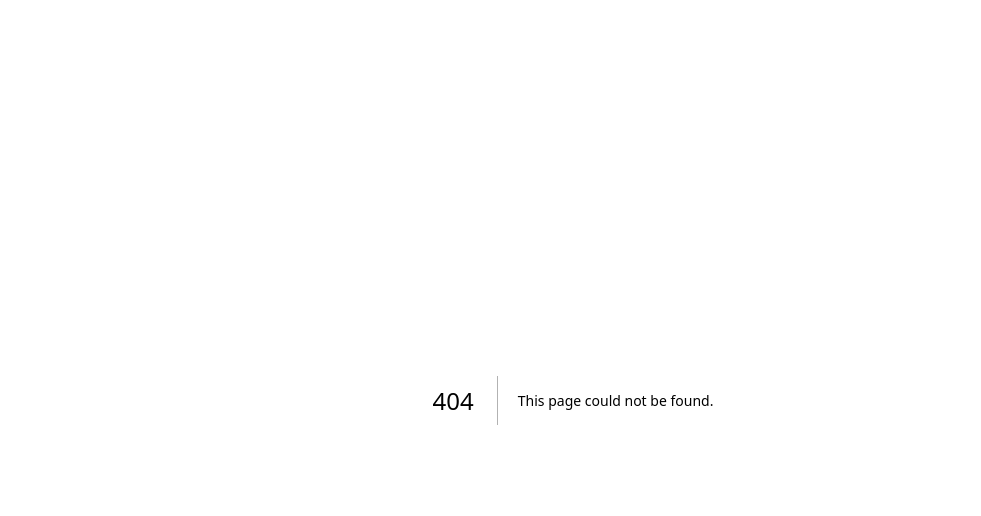
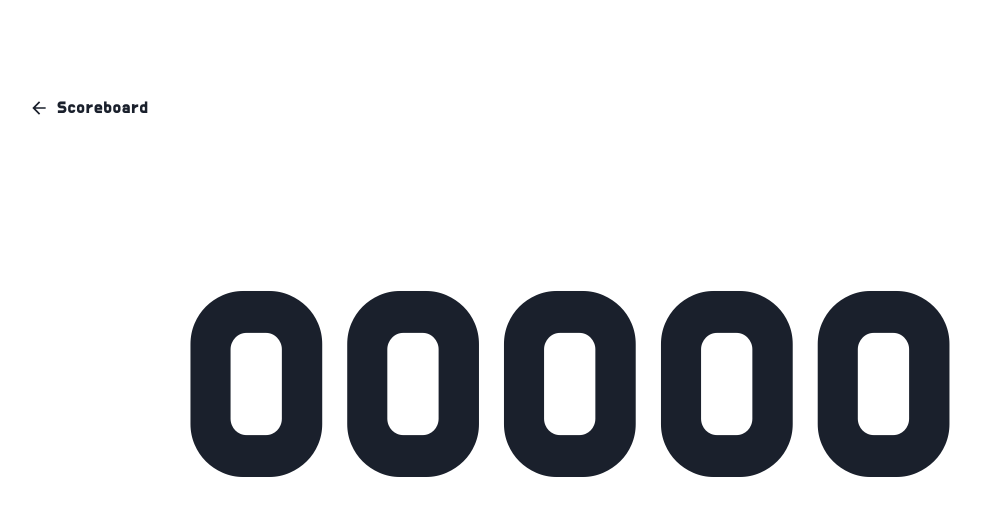
Before and after one commit to Permanaa/scoreboard, a Next.js app: page /textboard in a window 1280 px wide. Before the commit this address had no page. Shown: the top 516 px of the page, without its empty margins (67-1048 px from the left). Built offline with nearby package versions, Linux system fonts and the light colour scheme.

Commit message:
feat: textboard

```diff
--- /dev/null
+++ b/pages/textboard.tsx
@@ -0,0 +1,64 @@
+import {
+  Box,
+  Editable,
+  EditableInput,
+  EditablePreview,
+  Text
+} from "@chakra-ui/react";
+import {
+  ArrowBackIcon
+} from "@chakra-ui/icons"
+import { useLocalStorageState } from "../hooks/useLocalStorage";
+import Link from "next/link";
+import { Do_Hyeon } from 'next/font/google'
+
+const doHyun = Do_Hyeon({ weight: "400", subsets: ["latin"] })
+
+export default function Textboard () {
+  const [content, setContent] = useLocalStorageState<string>("textboard", "00000")
+
+  return (
+    <Box
+      w="100vw"
+      h="100vh"
+      display="flex"
+      alignItems="center"
+      justifyContent="center"
+      className={doHyun.className}
+    >
+      <Box position="absolute" top={24} left={24}>
+        <Link href="/">
+          <Box display="flex" alignItems="center" gap={2}>
+            <ArrowBackIcon fontSize={20} />
+            <Text
+              fontWeight={600}
+              fontSize={16}
+              letterSpacing="1.5px"
+            >
+              Scoreboard
+            </Text>
+          </Box>
+        </Link>
+      </Box>
+      <Editable
+        placeholder="000000"
+        onChange={setContent}
+        value={content}
+        textAlign="center"
+        w="100%"
+        display="flex"
+        alignItems="center"
+        justifyContent="center"
+        fontSize={256}
+        fontWeight={700}
+        letterSpacing="16px"
+      >
+        <EditablePreview />
+        <EditableInput
+          letterSpacing="16px"
+          _focusVisible={{ outline:"none" }}
+        />
+      </Editable>
+    </Box>
+  )
+}
--- a/styles/Home.module.css
+++ b/styles/Home.module.css
@@ -75,6 +75,7 @@
   gap: 16px;
   font-size: 80px;
   width: 75%;
+  white-space: nowrap;
 }
 
 .teamSet {
```
Also changed, not shown: components/Control/index.tsx (+13 -1 lines).
